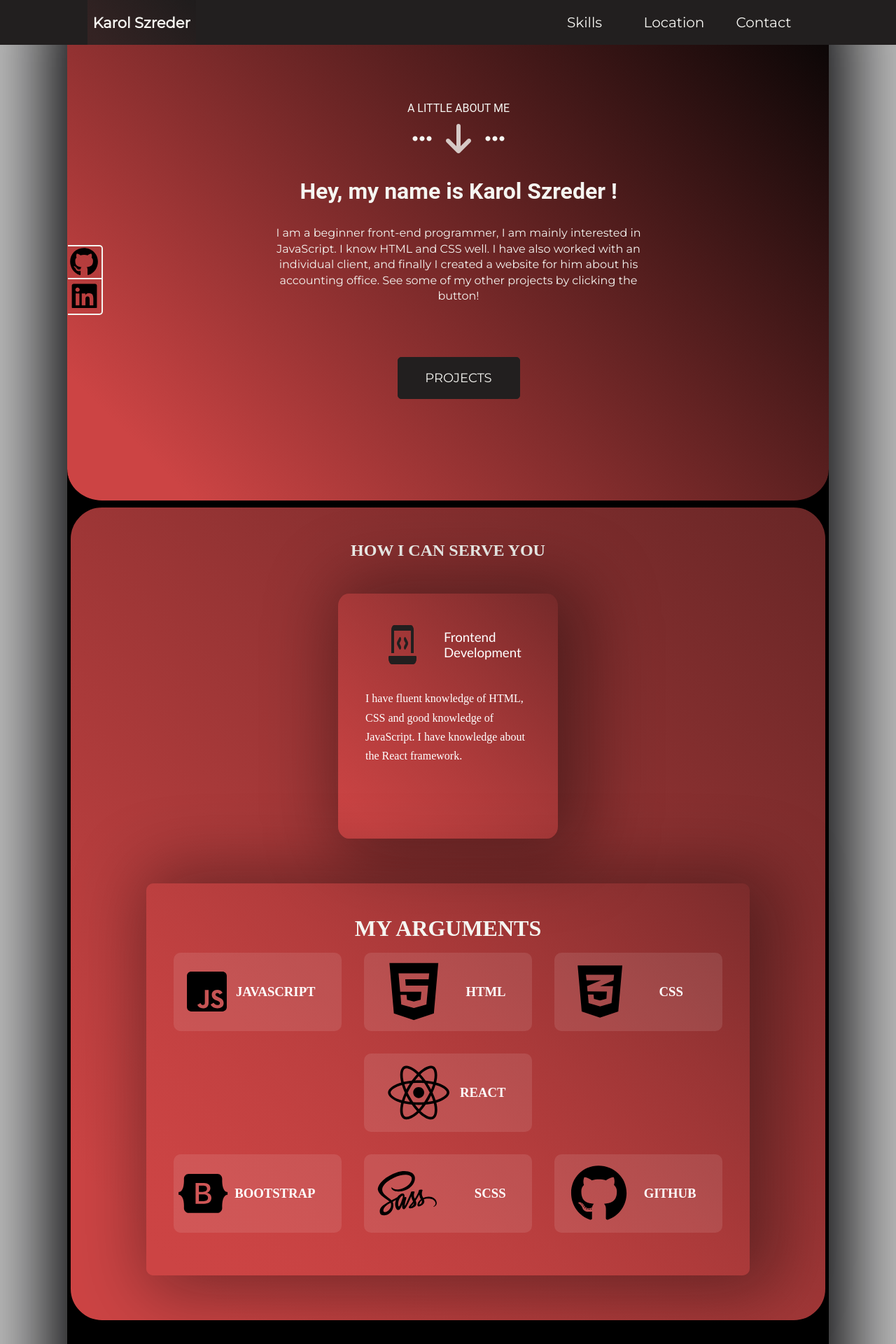
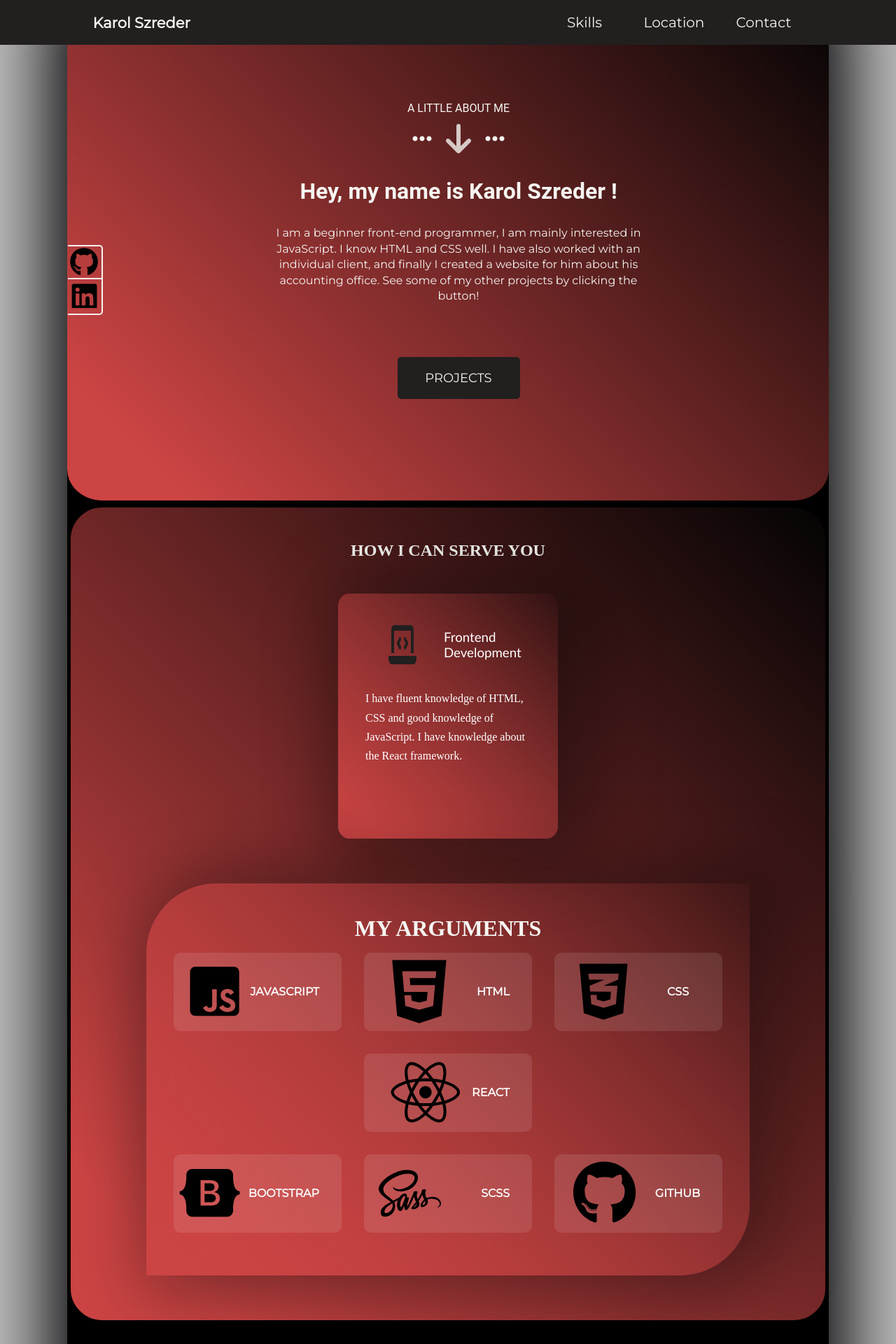
Before and after one commit to szrederkarol1/Final-project, a React (Vite) app: page / in a window 1280 px wide. Shown: the top 1920 px of the page at 70% size. Built offline with nearby package versions, Linux system fonts and the light colour scheme.

Commit message:
Complete layout skills

```diff
--- a/src/components/first_view/Navigation.scss
+++ b/src/components/first_view/Navigation.scss
@@ -36,11 +36,7 @@ $another-weight: 300;
       align-items: center;
       justify-content: center;
       width: 15%;
-      background: linear-gradient(
-        45deg,
-        rgba(204, 68, 68, 0.1) 10%,
-        rgba(4, 4, 4, 0.1) 100%
-      );
+
       .logo {
         color: #f5f5f1;
         font-size: 21px;
--- a/src/components/skills_view/Skills.scss
+++ b/src/components/skills_view/Skills.scss
@@ -20,7 +20,7 @@ $primary_margin: 1em;
   background: linear-gradient(
     45deg,
     rgba(204, 68, 68, 1) 10%,
-    rgb(104, 38, 38) 100%
+    rgba(4, 4, 4, 1) 100%
   );
   border-radius: 50px;
   height: auto;
@@ -82,7 +82,7 @@ $primary_margin: 1em;
       rgba(204, 68, 68, 0.9) 10%,
       rgba(4, 4, 4, 0.1) 100%
     );
-    border-radius: 10px;
+    border-radius: 100px 0;
 
     .container_arguments {
       @include flex;
@@ -92,11 +92,17 @@ $primary_margin: 1em;
       background-color: rgba(0, 0, 0, 0);
       h3 {
         color: #f5f5f1;
+        font-family: "Montserrat", sans-serif;
+        font-size: 16px;
       }
       .first_row_arguments {
         display: flex;
         .item_arguments {
           @include skill;
+          transition: filter 0.3s ease-in-out;
+          &:hover {
+            filter: brightness(0.3);
+          }
         }
       }
       .secondary_row_container {
@@ -104,6 +110,10 @@ $primary_margin: 1em;
         margin: auto;
         .item_arguments {
           @include skill;
+          transition: filter 0.3s ease-in-out;
+          &:hover {
+            filter: brightness(0.3);
+          }
         }
       }
     }
@@ -111,6 +121,10 @@ $primary_margin: 1em;
       display: flex;
       .item_arguments {
         @include skill;
+        transition: filter 0.3s ease-in-out;
+        &:hover {
+          filter: brightness(0.3);
+        }
       }
     }
   }
```
